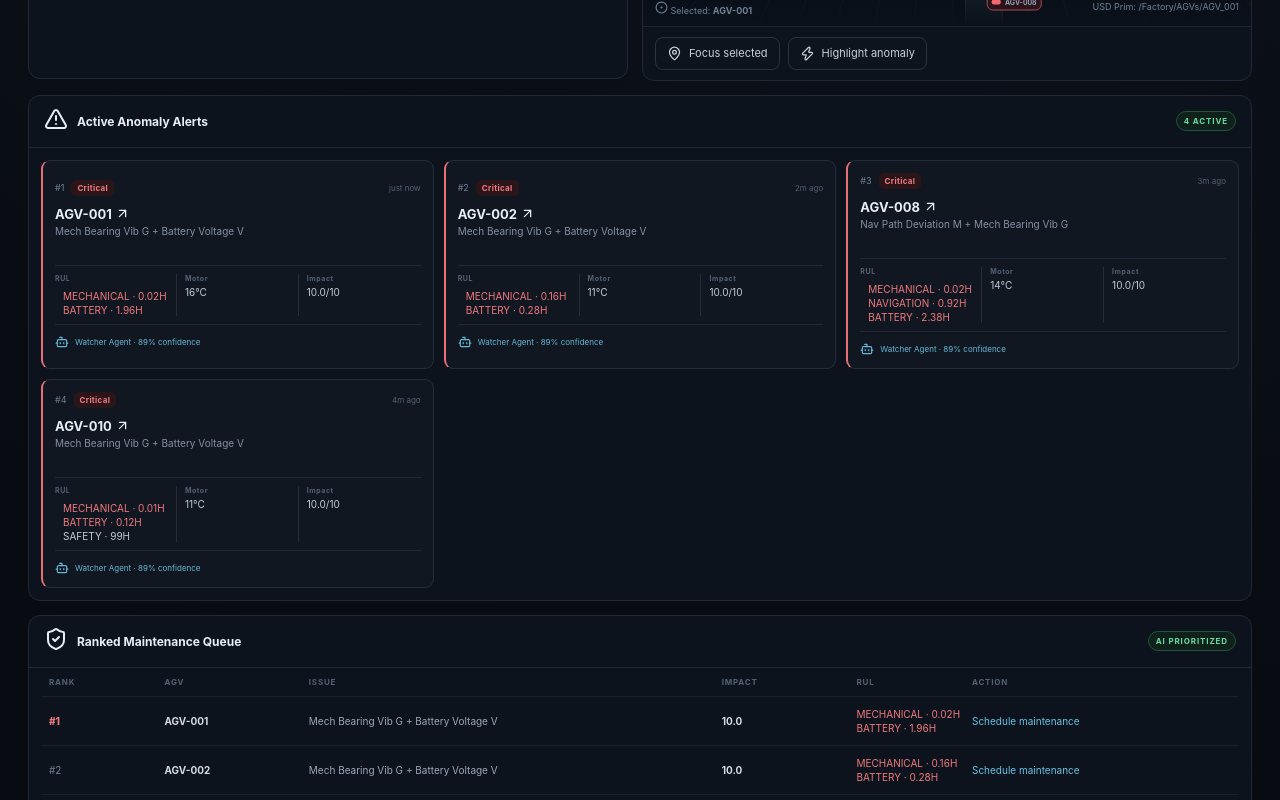
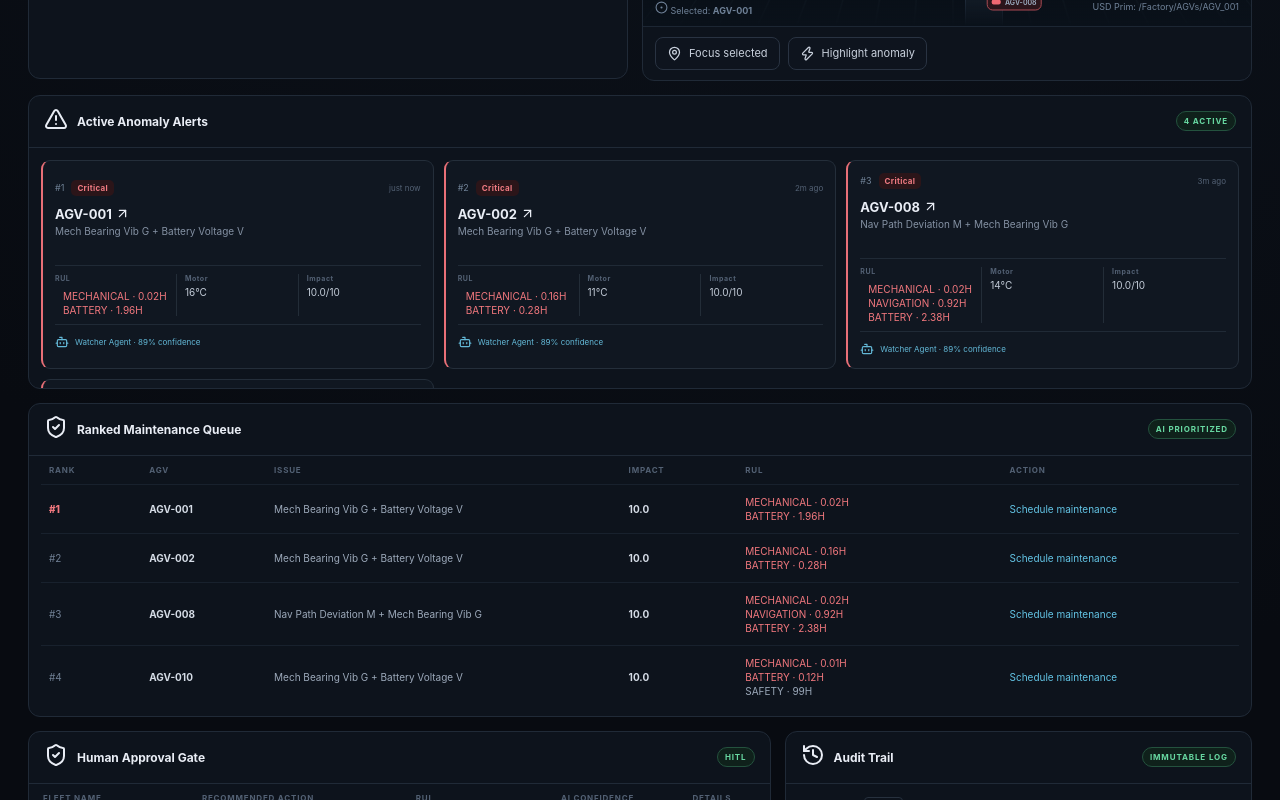
Before and after one commit to sri1442/hackthon-nvidia, a React (Vite) app in the folder UI/agv-command-center/: page / in a window 1280 px wide. Shown: the part 718-1518 px from the top of the page. Built offline with nearby package versions, Linux system fonts and the light colour scheme; no server answers.

Commit message:
design fixes

```diff
--- a/UI/agv-command-center/src/components/anomaly/AnomalyList.tsx
+++ b/UI/agv-command-center/src/components/anomaly/AnomalyList.tsx
@@ -19,6 +19,7 @@ export const AnomalyList: React.FC<AnomalyListProps> = ({ agvs, onSelectAgv }) =
   return (
     <section className="panel alerts-panel">
       <SectionTitle icon={<AlertTriangle />} title="Active Anomaly Alerts" badge={`${anomalies.length} ACTIVE`} />
+      <div className="alert-grid-scroll">
         <div className="alert-grid">
           {anomalies.map((agv, index) => (
             <AnomalyAlert
@@ -29,6 +30,7 @@ export const AnomalyList: React.FC<AnomalyListProps> = ({ agvs, onSelectAgv }) =
             />
           ))}
         </div>
+      </div>
     </section>
   );
 };
--- a/UI/agv-command-center/src/styles.css
+++ b/UI/agv-command-center/src/styles.css
@@ -1126,11 +1126,39 @@ main {
     margin-bottom: 14px
 }
 
+.alert-grid-scroll {
+    max-height: 240px;
+    overflow-y: auto;
+    overflow-x: hidden;
+    padding: 12px;
+    scrollbar-width: thin;
+    scrollbar-color: rgba(140, 170, 200, .5) rgba(12, 18, 24, .8)
+}
+
+.alert-grid-scroll::-webkit-scrollbar {
+    width: 9px
+}
+
+.alert-grid-scroll::-webkit-scrollbar-track {
+    background: rgba(148, 163, 184, .08);
+    border-radius: 999px
+}
+
+.alert-grid-scroll::-webkit-scrollbar-thumb {
+    background: linear-gradient(180deg, #2d4058, #1b2534);
+    border: 2px solid rgba(13, 19, 28, .9);
+    border-radius: 999px
+}
+
+.alert-grid-scroll::-webkit-scrollbar-thumb:hover {
+    background: linear-gradient(180deg, #3b688f, #21435d)
+}
+
 .alert-grid {
     display: grid;
-    grid-template-columns: repeat(3, 1fr);
+    grid-template-columns: repeat(3, minmax(220px, 1fr));
     gap: 10px;
-    padding: 12px
+    align-items: stretch
 }
 
 .alert-card {
@@ -1139,7 +1167,8 @@ main {
     border-radius: 9px;
     text-align: left;
     padding: 12px;
-    position: relative
+    position: relative;
+    width: 100%
 }
 
 .alert-card:hover {
@@ -1237,7 +1266,7 @@ main {
 .q-head,
 .q-row {
     display: grid;
-    grid-template-columns: .55fr .7fr 2.1fr .65fr .55fr 1.35fr;
+    grid-template-columns: .55fr .7fr 2.1fr .65fr 1.55fr 1.35fr;
     align-items: center;
     gap: 10px
 }
@@ -1295,7 +1324,7 @@ main {
 .approval-table-head,
 .approval-row {
     display: grid;
-    grid-template-columns: 1.1fr 1.5fr .7fr .9fr .46fr;
+    grid-template-columns: 1.1fr 1.5fr 1fr .9fr .46fr;
     align-items: center;
     gap: 8px
 }
```
Lines whose indentation alone changed are shown as unchanged.
